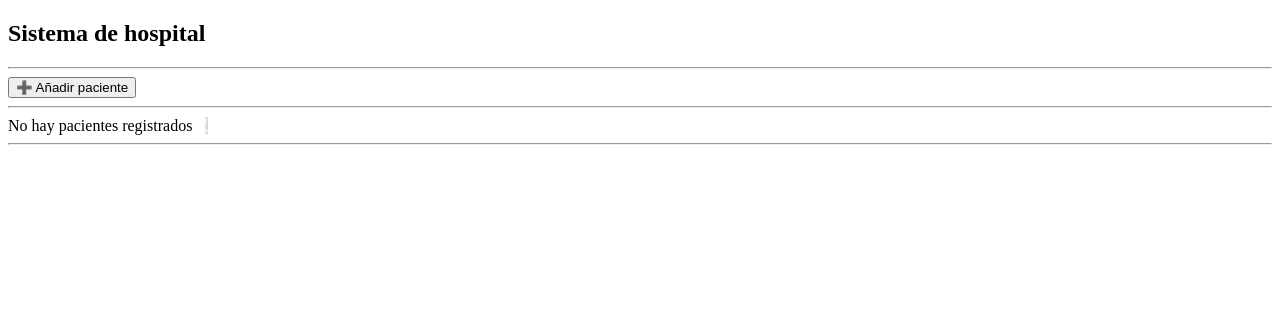
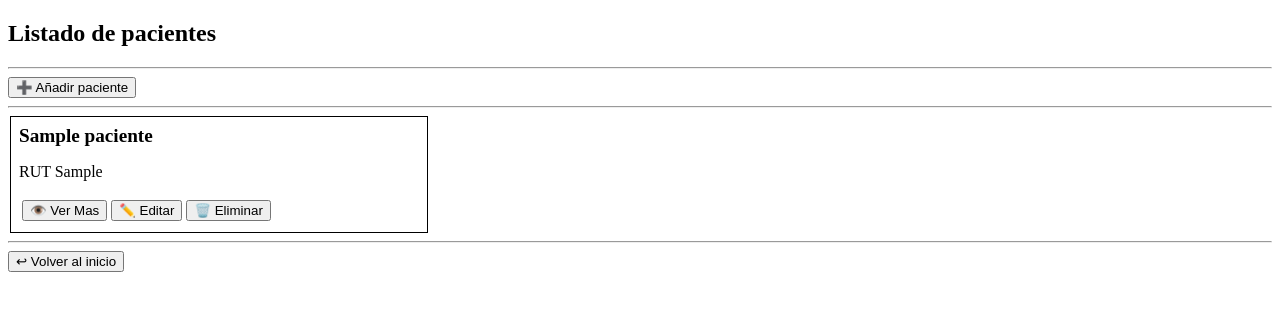
Before and after one commit to Joshua-Millao/eva_hospital, a Django app: page /listar_paciente/ in a window 1280 px wide. Shown: the top 311 px of the page. Run offline with Django 5.2, Linux system fonts and the light colour scheme; tables that the repository leaves empty hold one stand-in row (values such as "Sample post").

Commit message:
cosas template y eso
yyyy otras cositasss

```diff
--- a/tareas/tareasapp/templates/eliminar_paciente.html
+++ b/tareas/tareasapp/templates/eliminar_paciente.html
@@ -11,10 +11,8 @@
     </div>
     <div>
         <div>
-            <h3>{{paciente.nombre}}</h3>
+            <b style="font-size:larger;">{{paciente.nombre}}</b>
             <p>{{paciente.rut}}</p>
-            <p>{{paciente.prevision}}</p>
-            <p>{{paciente.fecha_nacimiento}}</p>
         </div>
 
         <form method="POST">
@@ -26,7 +24,7 @@
         <hr>
     </div>
     <div>
-        <form action="/">
+        <form action="{% url 'listar_paciente'%}">
             <button>Cancelar</button>
         </form>
     </div>
--- a/tareas/tareasapp/templates/listar_paciente.html
+++ b/tareas/tareasapp/templates/listar_paciente.html
@@ -2,12 +2,12 @@
 <html>
     <head>
         <meta charset="utf-8">
-        <title>Menu de Inicio</title>
+        <title>Pacientes</title>
         <!-- <link rel="stylesheet" href=""> -->
     </head>
 <body>
     <div>
-        <h2>Sistema de hospital</h2>
+        <h2>Listado de pacientes</h2>
         <hr/>
     </div>
     <div>
@@ -19,14 +19,30 @@
     </div>
     <div>
         {% for paciente in pacientes %}
-        <div>
-            <h3>{{paciente.nombre}}</h3>
-            <p>{{paciente.rut}}</p>
-            <p>{{paciente.prevision}}</p>
-            <p>{{paciente.fecha_nacimiento}}</p>
-            <form action="{% url 'eliminar_paciente' paciente.id %}">
-                <button>🧺</button>
-            </form>
+        <div style="border: 1px solid; width: 400px; padding: 8px; margin: 2px;">
+            <b style="font-size:larger;">{{paciente.nombre}}</b>
+            <p>RUT {{paciente.rut}}</p>
+
+            <table>
+                <tr>
+                    <td>
+                        <form action="">
+                            <button>👁️ Ver Mas</button>
+                        </form>
+                    </td>
+                    <td>
+                        <form action="">
+                            <button>✏️ Editar</button>
+                        </form>
+                    </td>
+                    <td>
+                        <form action="{% url 'eliminar_paciente' paciente.id %}">
+                            <button>🗑️ Eliminar</button>
+                        </form>
+                    </td>
+                </tr>
+            </table>
+
         </div>
 
         {% empty %}
@@ -36,5 +52,10 @@
 
         <hr>
     </div>
+    <div>
+        <form action="/">
+            <button>↩ Volver al inicio</button>
+        </form>
+    </div>
 </body>
 </html>
--- a/tareas/tareasapp/views.py
+++ b/tareas/tareasapp/views.py
@@ -1,4 +1,5 @@
 from django.shortcuts import render,redirect, get_list_or_404
+from django.db import IntegrityError
 from .models import Paciente
 from .models import FichaMedica
 from .models import Medico
@@ -26,30 +27,41 @@ def inicio(request):
 
 # READ: Listar todos los registros
 def listar_paciente(request):
-    paciente = Paciente.objects.all()
-    return render(request, "listar_paciente.html", {"paciente" : paciente})
+    pacientes = Paciente.objects.all()
+    return render(request, "listar_paciente.html", {"pacientes" : pacientes})
 
 
 # CREATE: Formulario para agregar un nuevo paciente
 def crear_paciente(request):
+
+    rut_actual =  request.POST.get("rut")
+
     if request.method == "POST":
-        Paciente.objects.create(
-            rut = request.POST.get("rut"),
-            nombre = request.POST.get("nombre"),
-            fecha_nacimiento = request.POST.get("fecha_nacimiento"),
-            direccion = request.POST.get("direccion"),
-            telefono = request.POST.get("telefono"),
-            id_paciente =  request.POST.get("id_paciente"),
-            prevision =request.POST.get("prevision"),
-            grupo_sanguineo = request.POST.get("grupo_sanguineo")
-        )
-        return redirect("listar_paciente.html")
 
-    return render(request, "crear_paciente.html")
+        if Paciente.objects.filter(rut=rut_actual).exists() == False:
+            Paciente.objects.create(
+                rut = rut_actual,
+                nombre = request.POST.get("nombre"),
+                fecha_nacimiento = request.POST.get("fecha_nacim"),
+                direccion = request.POST.get("direccion"),
+                telefono = request.POST.get("telefono"),
+                # id_paciente =  request.POST.get("id_paciente"),
+                prevision =request.POST.get("prevision"),
+                # grupo_sanguineo = request.POST.get("grupo_sanguineo")
+            )
+            return redirect("listar_paciente")
+        else:
+            return render(request, "crear_paciente.html", {
+                'error_detectado' : 1
+            })
+
+    return render(request, "crear_paciente.html", {
+        'error_detectado' : 0
+    })
 
 
 # UPDATE: Formulario para editar un paciente ya existente
-def editar_paceinte(request):
+def editar_paciente(request):
     paciente = get_list_or_404(Paciente, id=id)
 
     if request.method == "POST":
@@ -62,7 +74,7 @@ def editar_paceinte(request):
         paciente.prevision = request.POST.get("prevision"),
         paciente.grupo_sanguineo = request.POST.get("grupo_sanguineo")
         paciente.save()
-        return redirect("listar_paciente.html")
+        return redirect("listar_paciente")
     return render(request, 'editar_paciente.html', {'paciente' : paciente})
 
 
@@ -73,7 +85,7 @@ def eliminar_paciente(request, id):
     if request.method == 'POST':
         paciente_eliminar.delete()
 
-        return redirect('inicio')
+        return redirect('listar_paciente')
 
     return render(request, 'eliminar_paciente.html', {
         'paciente': paciente_eliminar
```
Also changed, not shown: tareas/tareasapp/templates/crear_paciente.html (+27 -4 lines), tareas/tareasapp/templates/inicio.html (+5 -6 lines).
